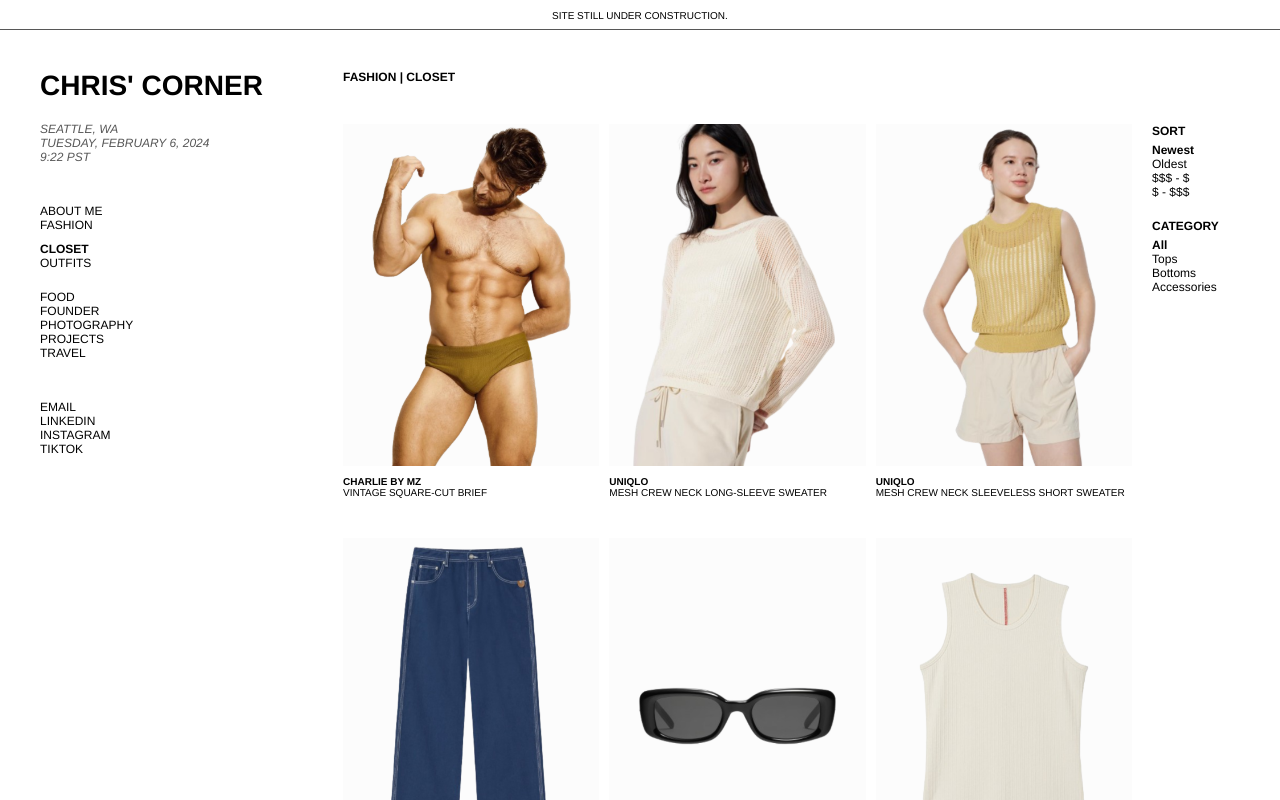
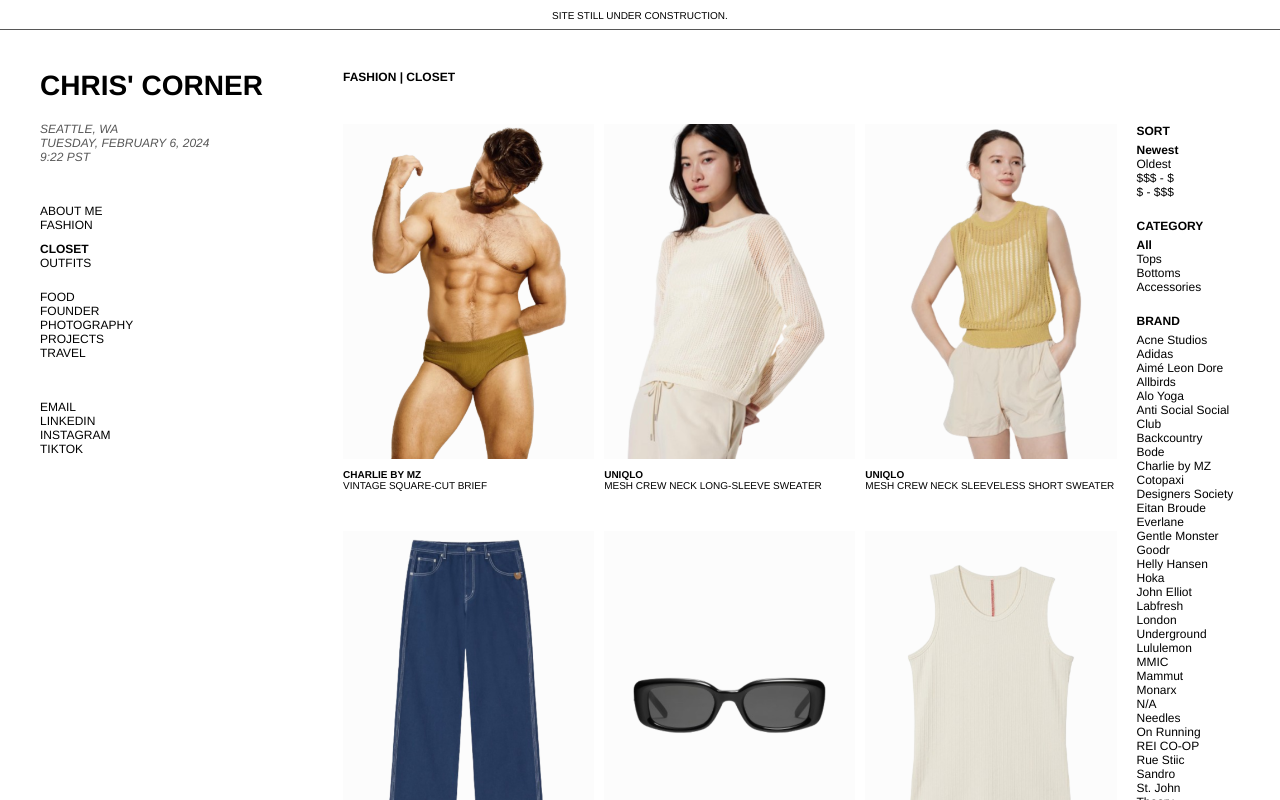
Before and after one commit to guchris/chris-corner, a Next.js app: page /fashion/closet in a window 1280 px wide. Built offline with nearby package versions, Linux system fonts and the light colour scheme.

Commit message:
Added a new filter for brand

```diff
--- a/src/app/fashion/closet/page.js
+++ b/src/app/fashion/closet/page.js
@@ -12,6 +12,7 @@ const ClosetPage = () => {
 
     const [sortOption, setSortOption] = useState('Newest');
     const [categoryOption, setCategoryOption] = useState('All');
+    const [brandOption, setBrandOption] = useState('All');
     const [isMobile, setIsMobile] = useState(false);
 
     useEffect(() => {
@@ -32,6 +33,12 @@ const ClosetPage = () => {
         setCategoryOption(option);
     };
 
+    const handleBrandChange = (option) => {
+        setBrandOption(option);
+    };
+
+    const uniqueBrands = [...new Set(closetData.map(item => item.brand))];
+
     return (
         <>
             <Head>
@@ -50,19 +57,35 @@ const ClosetPage = () => {
                             <ClosetFilter
                                 sortOption={sortOption}
                                 categoryOption={categoryOption}
+                                brandOption={brandOption}
+                                uniqueBrands={uniqueBrands}
                                 onSortChange={handleSortChange}
                                 onCategoryChange={handleCategoryChange}
+                                onBrandChange={handleBrandChange}
                             />
-                            <ClosetGrid items={closetData} sortOption={sortOption} categoryOption={categoryOption} />
+                            <ClosetGrid
+                                items={closetData}
+                                sortOption={sortOption}
+                                categoryOption={categoryOption}
+                                brandOption={brandOption}
+                            />
                         </>
                     ) : (
                         <>
-                            <ClosetGrid items={closetData} sortOption={sortOption} categoryOption={categoryOption} />
+                            <ClosetGrid
+                                items={closetData}
+                                sortOption={sortOption}
+                                categoryOption={categoryOption}
+                                brandOption={brandOption}
+                            />
                             <ClosetFilter
                                 sortOption={sortOption}
                                 categoryOption={categoryOption}
+                                brandOption={brandOption}
+                                uniqueBrands={uniqueBrands}
                                 onSortChange={handleSortChange}
                                 onCategoryChange={handleCategoryChange}
+                                onBrandChange={handleBrandChange}
                             />
                         </>
                     )}
--- a/src/app/globals.css
+++ b/src/app/globals.css
@@ -570,7 +570,7 @@ header {
 }
 
 .closet-filters {
-  width: 100px;
+  width: 120px;
   margin-left: 20px;
 }
 
--- a/src/components/ClosetFilter.js
+++ b/src/components/ClosetFilter.js
@@ -1,7 +1,7 @@
 "use client"
 import React, { useState, useEffect } from 'react';
 
-const ClosetFilter = ({ sortOption, categoryOption, onSortChange, onCategoryChange }) => {
+const ClosetFilter = ({ sortOption, categoryOption, brandOption, uniqueBrands, onSortChange, onCategoryChange, onBrandChange }) => {
 
     const [isMobile, setIsMobile] = useState(false);
 
@@ -39,6 +39,15 @@ const ClosetFilter = ({ sortOption, categoryOption, onSortChange, onCategoryChan
                             <option value="Accessories">Accessories</option>
                         </select>
                     </div>
+                    <div className="closet-filter-section">
+                        <h3>Brand</h3>
+                        <select value={brandOption} onChange={(e) => onBrandChange(e.target.value)}>
+                            <option value="All">All</option>
+                            {uniqueBrands.sort().map((brand, index) => (
+                                <option key={index} value={brand}>{brand}</option>
+                            ))}
+                        </select>
+                    </div>
                 </>
             ) : (
                 <>
@@ -56,6 +65,12 @@ const ClosetFilter = ({ sortOption, categoryOption, onSortChange, onCategoryChan
                         <span className={categoryOption === 'Bottoms' ? 'selected' : ''} onClick={() => onCategoryChange('Bottoms')}>Bottoms</span>
                         <span className={categoryOption === 'Accessories' ? 'selected' : ''} onClick={() => onCategoryChange('Accessories')}>Accessories</span>
                     </div>
+                    <div className="closet-filter-section">
+                        <h3>Brand</h3>
+                            {uniqueBrands.sort().map((brand, index) => (
+                                <span key={index} className={brandOption === brand ? 'selected' : ''} onClick={() => onBrandChange(brand)}>{brand}</span>
+                            ))}
+                    </div>
                 </>
             )}
         </div>
--- a/src/components/ClosetGrid.js
+++ b/src/components/ClosetGrid.js
@@ -1,7 +1,7 @@
 import React from "react"
 import Link from 'next/link'
 
-const ClosetGrid = ({ items, sortOption, categoryOption }) => {
+const ClosetGrid = ({ items, sortOption, categoryOption, brandOption }) => {
 
     const sortItems = (items, sortOption) => {
         switch (sortOption) {
@@ -18,12 +18,18 @@ const ClosetGrid = ({ items, sortOption, categoryOption }) => {
         }
     };
 
-    const filterItems = (items, categoryOption) => {
-        if (categoryOption === 'All') return items;
-        return items.filter(item => item.category.includes(categoryOption));
+    const filterItems = (items, categoryOption, brandOption) => {
+        let filteredItems = items;
+        if (categoryOption !== 'All') {
+            filteredItems = filteredItems.filter(item => item.category.includes(categoryOption));
+        }
+        if (brandOption !== 'All') {
+            filteredItems = filteredItems.filter(item => item.brand === brandOption);
+        }
+        return filteredItems;
     };
 
-    const sortedAndFilteredItems = sortItems(filterItems(items, categoryOption), sortOption);
+    const sortedAndFilteredItems = sortItems(filterItems(items, categoryOption, brandOption), sortOption);
 
     return (
         <div className="closet-grid">
```
